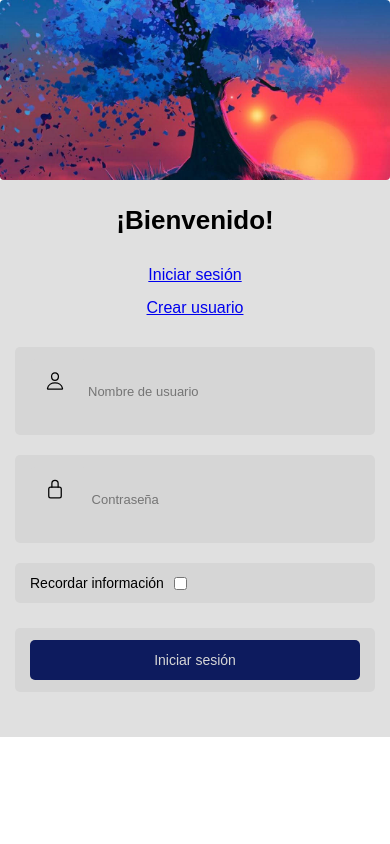
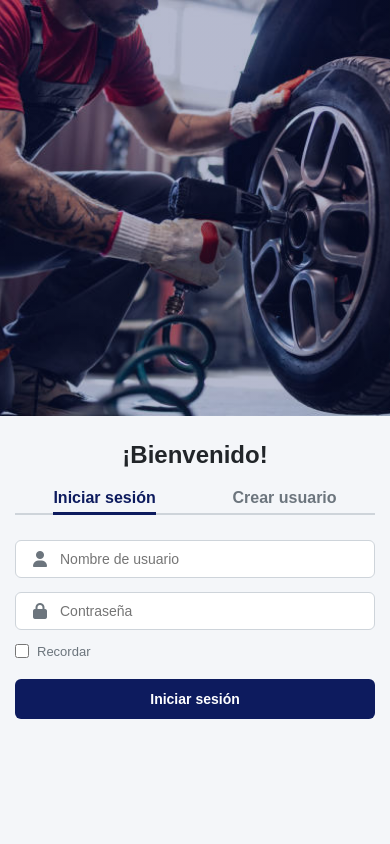
Before and after one commit to Luci1274/PPI_gomeria_codigo, a Python web app: template src/template/iniciar_sesion.html in a window 390 px wide. Run offline with Jinja, Linux system fonts and the light colour scheme; the template is opened without the code that fills it, so the values that code supplies are empty.

Commit message:
Agrego cambios en el login
Subo el login con la estructura refactorizada

```diff
--- a/src/static/css/iniciar_sesion.css
+++ b/src/static/css/iniciar_sesion.css
@@ -6,337 +6,228 @@
 
 :root {
     --color_fondo: #0d47a1;
-    --color_fondo_alternativo: white;
-    --color_tarjeta: #e0e0e0;
-    --color_input: #d6d6d6;
+    --color_fondo_alternativo: #ffffff;
+    --color_tarjeta: #f4f6f9;
+    --color_input_bg: #ffffff;
+    --color_input_borde: #ced4da;
     --color_boton: #0d1b5e;
     --color_hover: #1b2d85;
-    --color_texto: #000;
-    --color_texto_error: red;
+    --color_texto: #212529;
+    --color_texto_mutado: #6c757d;
+    --color_texto_error: #dc3545;
 }
 
 body {
-    font-family: Arial, sans-serif;
+    font-family: sans-serif;
     background-color: var(--color_fondo);
-
     height: 100vh;
     display: flex;
     justify-content: center;
     align-items: center;
-
     overflow: hidden;
 }
 
-/* Contenedor general */
-
+/* Contenedor general*/
 .contenedor_iniciar_sesion {
-    width: 85%;
-    max-width: 1200px;
-    height: 700px;
-
+    width: 80%;
+    max-width: 900px;
+    height: 520px;
     display: flex;
-
-    border-radius: 30px;
+    border-radius: 20px;
     overflow: hidden;
-
+    box-shadow: 0 10px 30px rgba(0,0,0,0.15);
     background-color: var(--color_fondo_alternativo);
 }
 
 .caja_imagen {
-    flex: 1;
-    background: url(../image/fondo-de-pantalla-full-hd-para-tablet-feq8tl3tjm3fokk6.jpg);
+    flex: 1.1;
+    background: linear-gradient(rgba(13, 27, 94, 0.3), rgba(13, 27, 94, 0.3)),
+                url(../image/fondo_inicio_sesion.jpeg);
     background-size: cover;
     background-position: center;
-    border-radius: 4px;
 }
 
-/* Panel login */
-
+/* Panel login*/
 #caja_iniciar_sesion {
     flex: 1;
     background: var(--color_tarjeta);
-
     display: flex;
     flex-direction: column;
     justify-content: center;
-
-    padding: 60px;
+    padding: 35px;
 }
 
-/* Titulo */
-
+/* Titulo*/
 #caja_titulo h1 {
     text-align: center;
-    font-size: 50px;
-    margin-bottom: 40px;
+    font-size: 30px;
+    color: var(--color_texto);
+    margin-bottom: 20px;
+    font-weight: 700;
 }
 
 /* Opciones */
-
 #caja_opciones {
     display: flex;
     justify-content: space-around;
-    margin-bottom: 20px;
+    margin-bottom: 25px;
+    border-bottom: 2px solid var(--color_input_borde);
+    padding-bottom: 6px;
 }
 
-.contenedor_iniciar_sesion #caja_iniciar_sesion #caja_opciones a p {
+#caja_opciones a {
     text-decoration: none;
-    font-size: 28px;
-    color: var(--color_texto);
+    font-size: 16px;
+    color: var(--color_texto_mutado);
+    font-weight: 600;
+    transition: color 0.3s;
+    padding-bottom: 6px;
 }
 
-#caja_opciones a:hover {
-    text-decoration: underline;
-    background-color: var(--color-hover);
-    /* Buscar un color del root (crearlo de ser necesario) */
+#caja_opciones a:hover, #caja_opciones a.pestana-activa {
+    color: var(--color_boton);
 }
 
-.contenedor_iniciar_sesion #caja_iniciar_sesion form div {
+#caja_opciones a.pestana-activa {
+    border-bottom: 3px solid var(--color_boton);
+}
+
+/* Campos de entrada */
+.ingresar_datos {
     display: flex;
     align-items: center;
-
-    background-color: var(--color_input);
-
-    padding: 12px 15px;
-    border-radius: 5px;
-
-    margin-bottom: 20px;
+    background-color: var(--color_input_bg);
+    border: 1px solid var(--color_input_borde);
+    padding: 10px 14px;
+    border-radius: 6px;
+    margin-bottom: 14px;
+    transition: border-color 0.3s, box-shadow 0.3s;
 }
 
-.ingresar_datos ion-icon {
-    font-size: 28px;
+.ingresar_datos:focus-within {
+    border-color: var(--color_fondo);
+    box-shadow: 0 0 0 3px rgba(13, 71, 161, 0.1);
+}
+
+.icono_input {
+    display: flex;
+    align-items: center;
+    justify-content: center;
     margin-right: 10px;
-    color: var(--color_texto);
+}
+
+/* Ajuste específico para iconos de Font Awesome */
+.icono_input i {
+    font-size: 16px;
+    color: var(--color_texto_mutado);
+    width: 20px;
+    text-align: center;
 }
 
 .ingresar_datos input {
     border: none;
     outline: none;
     background: transparent;
-
     width: 100%;
-    font-size: 16px;
+    font-size: 14px;
+    color: var(--color_texto);
 }
 
-/* Error */
+/* Mensaje de Error */
 .error {
     color: var(--color_texto_error);
-    margin-bottom: 15px;
-    font-weight: bold;
+    background-color: #f8d7da;
+    border: 1px solid #f5c6cb;
+    padding: 8px 12px;
+    border-radius: 6px;
+    margin-bottom: 14px;
+    font-size: 13px;
+    font-weight: 500;
+    text-align: center;
 }
 
-.contenedor_iniciar_sesion #caja_iniciar_sesion form div.recordar {
+/* Recordar información */
+.recordar {
     display: flex;
     align-items: center;
-    gap: 10px;
-
-    margin-bottom: 25px;
+    gap: 8px;
+    margin-bottom: 20px;
+    cursor: pointer;
+    user-select: none;
 }
 
-/* Botón */
+.recordar input[type="checkbox"] {
+    width: 14px;
+    height: 14px;
+    cursor: pointer;
+}
+
+.recordar label {
+    font-size: 13px;
+    color: var(--color_texto_mutado);
+    cursor: pointer;
+}
+
+/* Botón compacto */
 button {
     width: 100%;
-    padding: 15px;
-
+    padding: 12px;
     border: none;
-    border-radius: 5px;
-
+    border-radius: 6px;
     background-color: var(--color_boton);
-
-    color: var(--color_input);
-    font-size: 16px;
+    color: #ffffff;
+    font-size: 14px;
+    font-weight: 600;
     cursor: pointer;
-
-    transition: 0.3s;
+    transition: background-color 0.2s, transform 0.1s;
 }
 
 button:hover {
     background-color: var(--color_hover);
 }
 
-/* =========================
-   NOTEBOOKS CHICAS
-========================= */
-@media (max-width: 1200px) {
+button:active {
+    transform: scale(0.98);
+}
 
+/* Ocultar formulario dinámicamente */
+.formulario-oculto {
+    display: none !important;
+}
+
+/* ==========================================================================
+   MEDIA QUERIES
+   ========================================================================== */
+
+@media (max-width: 992px) {
     .contenedor_iniciar_sesion {
-        width: 95%;
-        height: 650px;
+        flex-direction: column;
+        height: auto;
+        width: 90%;
+        max-width: 420px;
     }
+    .caja_imagen {
+        height: 160px;
+    }
+    #caja_iniciar_sesion {
+        padding: 30px 20px;
+    }
+}
 
+@media (max-width: 480px) {
+    .contenedor_iniciar_sesion {
+        width: 100%;
+        height: 100vh;
+        border-radius: 0;
+    }
+    .caja_imagen {
+        height: 140px;
+    }
     #caja_iniciar_sesion {
-        padding: 40px;
+        padding: 25px 15px;
+        justify-content: flex-start;
     }
-
     #caja_titulo h1 {
-        font-size: 40px;
-    }
-
-    #caja_opciones p {
         font-size: 24px;
     }
 }
-
-
-/* =========================
-   TABLETS
-========================= */
-@media (max-width: 992px) {
-
-    .contenedor_iniciar_sesion {
-        flex-direction: column;
-        height: auto;
-        min-height: 100vh;
-    }
-
-    .caja_imagen {
-        height: 300px;
-        flex: none;
-    }
-
-    #caja_iniciar_sesion {
-        flex: none;
-        padding: 40px 30px;
-    }
-
-    #caja_titulo h1 {
-        font-size: 36px;
-        margin-bottom: 30px;
-    }
-
-    #caja_opciones {
-        margin-bottom: 30px;
-    }
-
-    #caja_opciones p {
-        font-size: 22px;
-    }
-}
-
-
-/* =========================
-   CELULARES GRANDES
-========================= */
-@media (max-width: 768px) {
-
-    body {
-        height: auto;
-    }
-
-    .contenedor_iniciar_sesion {
-        width: 100%;
-        border-radius: 0;
-    }
-
-    .caja_imagen {
-        height: 220px;
-    }
-
-    #caja_iniciar_sesion {
-        padding: 30px 20px;
-    }
-
-    #caja_titulo h1 {
-        font-size: 32px;
-    }
-
-    #caja_opciones {
-        flex-direction: column;
-        align-items: center;
-        gap: 15px;
-    }
-
-    #caja_opciones p {
-        font-size: 20px;
-    }
-
-    .ingresar_datos {
-        padding: 10px;
-    }
-
-    .ingresar_datos ion-icon {
-        font-size: 24px;
-    }
-
-    .ingresar_datos input {
-        font-size: 14px;
-    }
-
-    button {
-        padding: 13px;
-        font-size: 15px;
-    }
-}
-
-
-/* =========================
-   CELULARES PEQUEÑOS
-========================= */
-@media (max-width: 480px) {
-
-    .caja_imagen {
-        height: 180px;
-    }
-
-    #caja_iniciar_sesion {
-        padding: 25px 15px;
-    }
-
-    #caja_titulo h1 {
-        font-size: 26px;
-    }
-
-    #caja_opciones p {
-        font-size: 18px;
-    }
-
-    .ingresar_datos {
-        padding: 8px;
-    }
-
-    .ingresar_datos ion-icon {
-        font-size: 20px;
-        margin-right: 8px;
-    }
-
-    .ingresar_datos input {
-        font-size: 13px;
-    }
-
-    .recordar {
-        font-size: 14px;
-        flex-wrap: wrap;
-    }
-
-    button {
-        padding: 12px;
-        font-size: 14px;
-    }
-
-    .error {
-        font-size: 14px;
-    }
-}
-
-
-/* =========================
-   CELULARES MUY PEQUEÑOS
-========================= */
-@media (max-width: 320px) {
-
-    #caja_titulo h1 {
-        font-size: 22px;
-    }
-
-    #caja_opciones p {
-        font-size: 16px;
-    }
-
-    .ingresar_datos input {
-        font-size: 12px;
-    }
-
-    button {
-        font-size: 13px;
-    }
-}
--- /dev/null
+++ b/src/static/js/login.js
@@ -0,0 +1,28 @@
+// Esperar a que el HTML termine de cargar en el navegador
+document.addEventListener('DOMContentLoaded', () => {
+    const btnLogin = document.getElementById('btn_pestaña_login');
+    const btnRegistro = document.getElementById('btn_pestaña_registro');
+    const formLogin = document.getElementById('form_login');
+    const formRegistro = document.getElementById('form_registro');
+    const tituloDinamico = document.getElementById('titulo_dinamico');
+
+    // Comportamiento al hacer clic en "Crear usuario"
+    btnRegistro.addEventListener('click', (e) => {
+        e.preventDefault();
+        btnRegistro.classList.add('pestana-activa');
+        btnLogin.classList.remove('pestana-activa');
+        formLogin.classList.add('formulario-oculto');
+        formRegistro.classList.remove('formulario-oculto');
+        tituloDinamico.textContent = 'Nuevo Usuario';
+    });
+
+    // Comportamiento al hacer clic en "Iniciar sesión"
+    btnLogin.addEventListener('click', (e) => {
+        e.preventDefault();
+        btnLogin.classList.add('pestana-activa');
+        btnRegistro.classList.remove('pestana-activa');
+        formRegistro.classList.add('formulario-oculto');
+        formLogin.classList.remove('formulario-oculto');
+        tituloDinamico.textContent = '¡Bienvenido!';
+    });
+});
--- a/src/template/iniciar_sesion.html
+++ b/src/template/iniciar_sesion.html
@@ -4,56 +4,92 @@
 <head>
     <meta charset="UTF-8">
     <meta name="viewport" content="width=device-width, initial-scale=1.0">
-    <link rel="stylesheet" href="../static/css/style.css">
-    <link rel="stylesheet" href="../static/css/../css/iniciar_sesion.css">
+    <link rel="stylesheet" href="https://cdnjs.cloudflare.com/ajax/libs/font-awesome/6.5.1/css/all.min.css">
+    <link rel="stylesheet" href="../static/css/iniciar_sesion.css">
     <title>Iniciar sesión</title>
 </head>
 
 <body>
     <div class="contenedor_iniciar_sesion">
-        <div class="caja_imagen">
-        </div>
+        <div class="caja_imagen"></div>
+
         <div id="caja_iniciar_sesion">
             <div id="caja_titulo">
-                <h1>¡Bienvenido!</h1>
+                <h1 id="titulo_dinamico">¡Bienvenido!</h1>
             </div>
+
             <div id="caja_opciones">
                 <div id="caja_opcion_iniciar_sesion">
-                    <a href="#" id="iniciar_sesion">Iniciar sesión</a>
+                    <a href="#" id="btn_pestaña_login" class="pestana-activa">Iniciar sesión</a>
                 </div>
                 <div id="caja_opcion_crear_usuario">
-                    <a href="#" id="crear_usuario"> Crear usuario</a>
+                    <a href="#" id="btn_pestaña_registro">Crear usuario</a>
                 </div>
             </div>
-            <form method="post" action="/login">
+
+            <!-- FORMULARIO DE LOGIN -->
+            <form method="post" action="/login" id="form_login">
+                {% if error %}
+                <p class="error">Usuario y/o contraseña incorrectas</p>
+                {% endif %}
+
                 <div class="ingresar_datos">
-                        <div>
-                            <ion-icon name="person-outline"></ion-icon>
+                    <div class="icono_input">
+                        <i class="fa-solid fa-user"></i>
                     </div>
                     <input type="text" name="txt_input_nombre" id="txt_input_nombre" placeholder="Nombre de usuario" required>
                 </div>
-                    {% if error %}
-                        <P class="error"> Usuario y/o contraseña incorrectas</P>
-                    {% endif %}
+
                 <div class="ingresar_datos">
-                        <div>
-                            <ion-icon name="lock-closed-outline"></ion-icon>
+                    <div class="icono_input">
+                        <i class="fa-solid fa-lock"></i>
                     </div>
-                        <input type="password" name="password_input" id="password_input" placeholder=" Contraseña " required>
+                    <input type="password" name="password_input" id="password_input" placeholder="Contraseña" required>
                 </div>
 
                 <div class="recordar">
-                        <label for="checkbox_recordar">Recordar información</label>
                     <input type="checkbox" name="checkbox_recordar" id="checkbox_recordar">
+                    <label for="checkbox_recordar">Recordar</label>
                 </div>
+
                 <div>
                     <button type="submit">Iniciar sesión</button>
                 </div>
             </form>
+
+            <!-- FORMULARIO DE REGISTRO -->
+            <form method="post" action="/register" id="form_registro" class="formulario-oculto">
+                <div class="ingresar_datos">
+                    <div class="icono_input">
+                        <i class="fa-solid fa-user"></i>
+                    </div>
+                    <input type="text" name="input_nombre" placeholder="Nombre de usuario" required>
+                </div>
+
+                <div class="ingresar_datos">
+                    <div class="icono_input">
+                        <i class="fa-solid fa-envelope"></i>
+                    </div>
+                    <input type="email" name="txt_registro_email" placeholder="Correo electrónico" required>
+                </div>
+
+                <div class="ingresar_datos">
+                    <div class="icono_input">
+                        <i class="fa-solid fa-lock"></i>
+                    </div>
+                    <input type="password" name="password_registro" placeholder="Contraseña" required>
+                </div>
+
+                <div>
+                    <button type="submit">Registrar</button>
+                </div>
+            </form>
+
         </div>
     </div>
-    <script type="module" src="https://unpkg.com/ionicons@7.1.0/dist/ionicons/ionicons.esm.js"></script>
-    <script nomodule src="https://unpkg.com/ionicons@7.1.0/dist/ionicons/ionicons.js"></script>
+
+    <!-- Script de JS -->
+    <script src="../static/js/login.js"></script>
 </body>
 
 </html>
```
Also changed, not shown: src/static/image/fondo-de-pantalla-full-hd-para-tablet-feq8tl3tjm3fokk6.jpg (deleted), src/static/image/fondo_inicio_sesion.jpeg (added). Lines whose indentation alone changed are shown as unchanged.
